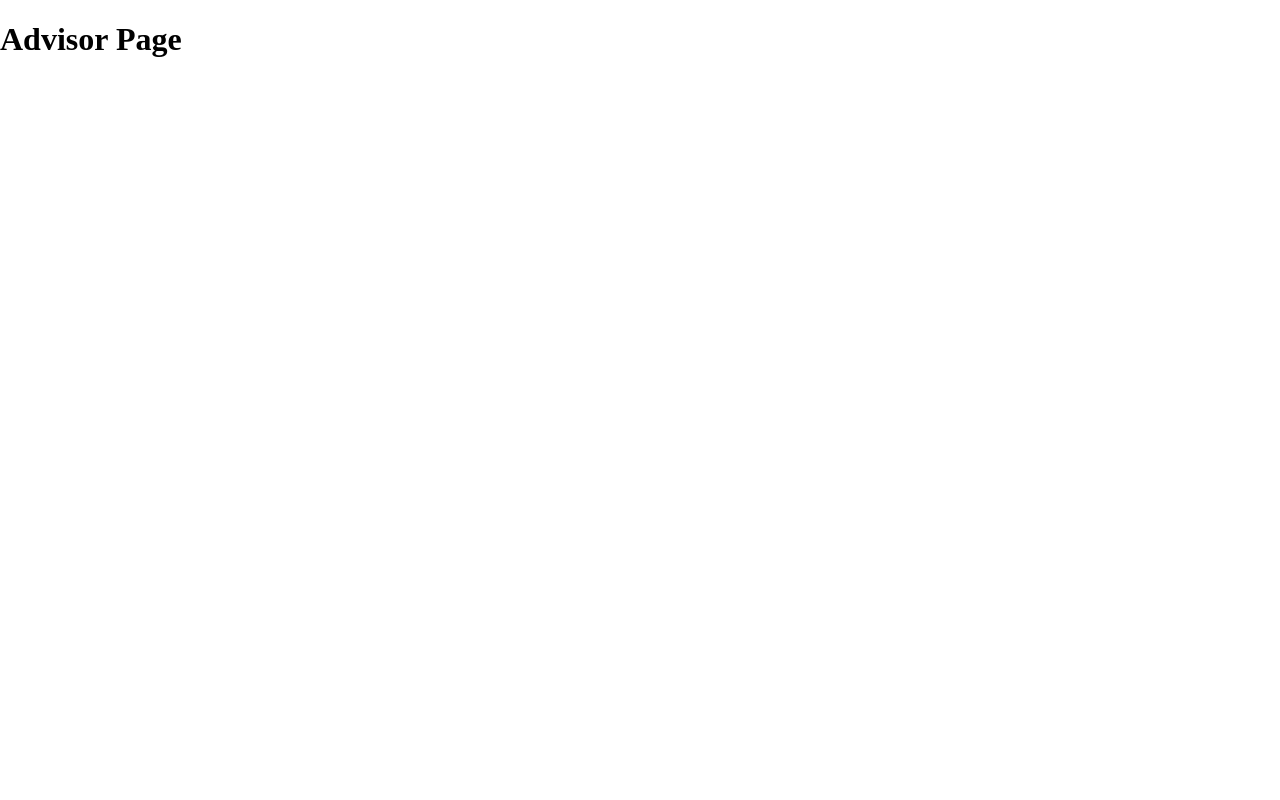
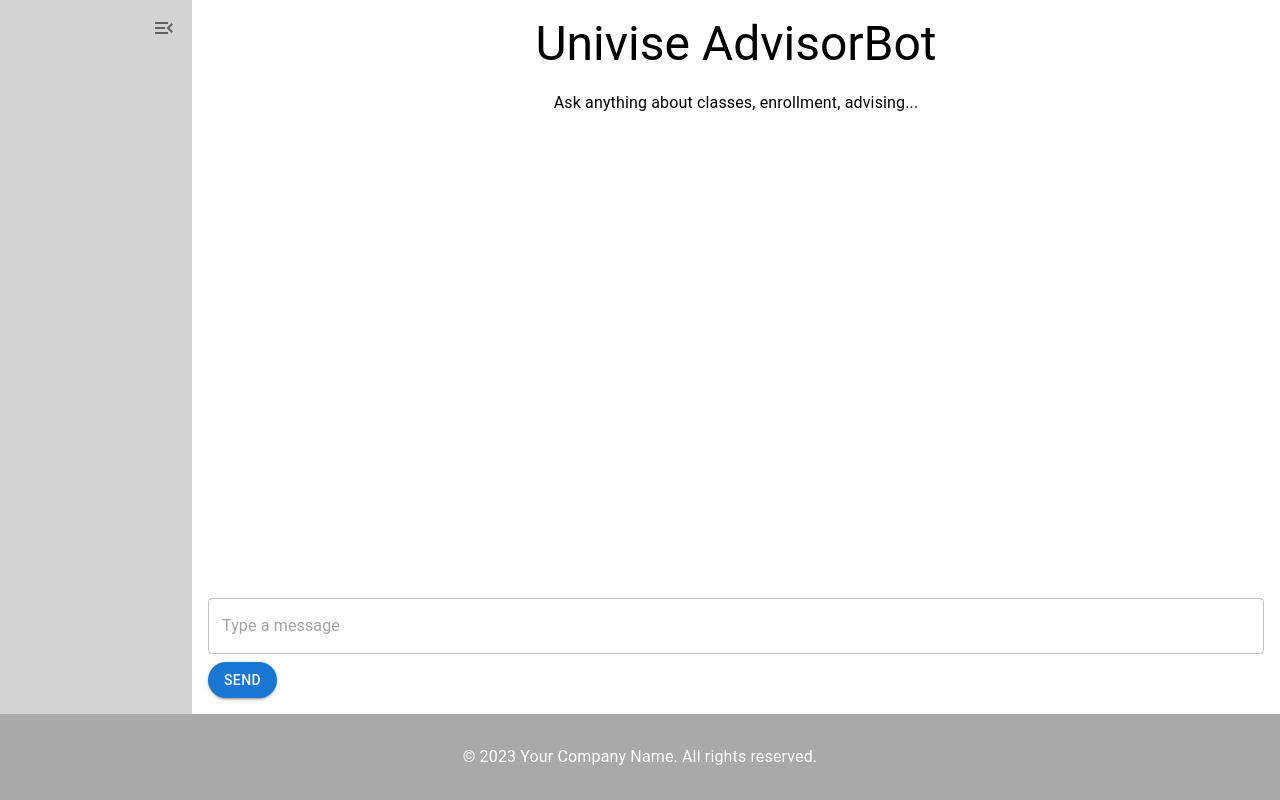
Before and after one commit to Aaryush1/Univise, a React (Vite) app in the folder frontend/: page /advisor in a window 1280 px wide. Built offline with nearby package versions, Linux system fonts and the light colour scheme.

Commit message:
finished initial set up of Sidebar, Chat, and architecture of Advisor.tsx

```diff
--- a/frontend/package.json
+++ b/frontend/package.json
@@ -11,6 +11,7 @@
   "dependencies": {
     "@emotion/react": "^11.11.1",
     "@emotion/styled": "^11.11.0",
+    "@mui/icons-material": "^5.14.16",
     "@mui/material": "^5.14.17",
     "react": "^18.2.0",
     "react-dom": "^18.2.0",
--- /dev/null
+++ b/frontend/src/components/AdvisorPage/Chat.tsx
@@ -0,0 +1,54 @@
+// src/components/AdvisorPage/Chat.tsx
+import { Box, Typography, TextField, Button } from '@mui/material';
+import React from 'react';
+
+const Chat: React.FC = () => {
+  return (
+    <Box
+      sx={{
+        display: 'flex',
+        flexDirection: 'column',
+        justifyContent: 'space-between', // pushes header and footer to the ends of the container
+        height: '100%', // takes full height available
+      }}
+    >
+      <Box sx={{ padding: 2 }}>
+        {/* Title */}
+        <Typography
+          variant="h3" // Makes the title text larger
+          component="h1"
+          gutterBottom
+          sx={{ textAlign: 'center' }} // Centers the title text
+        >
+          Univise AdvisorBot
+        </Typography>
+        {/* Subtitle */}
+        <Typography
+          variant="subtitle1"
+          gutterBottom
+          sx={{ textAlign: 'center' }} // Centers the subtitle text
+        >
+          Ask anything about classes, enrollment, advising...
+        </Typography>
+      </Box>
+
+      {/* Placeholder for chat messages goes here */}
+      <Box component="span" sx={{ flexGrow: 1 }} />
+
+      {/* Input area */}
+      <Box sx={{ padding: 2 }}>
+        <TextField
+          fullWidth
+          variant="outlined"
+          placeholder="Type a message"
+          sx={{ borderRadius: 25, mb: 1 }} // make input oval-shaped
+        />
+        <Button variant="contained" sx={{ borderRadius: 25 }}>
+          Send
+        </Button>
+      </Box>
+    </Box>
+  );
+};
+
+export default Chat;
--- /dev/null
+++ b/frontend/src/components/AdvisorPage/Sidebar.tsx
@@ -0,0 +1,29 @@
+// src/components/AdvisorPage/Sidebar.tsx
+import React from 'react';
+import { Box, IconButton } from '@mui/material';
+import MenuOpenIcon from '@mui/icons-material/MenuOpen';
+
+type SidebarProps = {
+  toggleSidebar: () => void;
+};
+
+const Sidebar: React.FC<SidebarProps> = ({ toggleSidebar }) => {
+  return (
+    <Box
+      sx={{
+        width: '15%',
+        height: '100vh',
+        bgcolor: 'lightgrey',
+        display: 'flex',
+        flexDirection: 'column',
+      }}
+    >
+      <IconButton onClick={toggleSidebar} sx={{ alignSelf: 'flex-end', m: 1 }}>
+        <MenuOpenIcon />
+      </IconButton>
+      {/* Additional sidebar content goes here */}
+    </Box>
+  );
+};
+
+export default Sidebar;
--- a/frontend/src/pages/Advisor.tsx
+++ b/frontend/src/pages/Advisor.tsx
@@ -1,11 +1,38 @@
+// src/pages/AdvisorPage.tsx
+import React, { useState } from 'react';
+import { Box, IconButton } from '@mui/material';
+import Sidebar from '../components/AdvisorPage/Sidebar';
+import Chat from '../components/AdvisorPage/Chat'; // Import the Chat component
+import Footer from '../components/shared/Footer';
+import MenuIcon from '@mui/icons-material/Menu'; // Import the Menu icon for the toggle button
 
-function Advisor() {
-    return (
-      <div>
-        <h1>Advisor Page</h1>
-        {/* Other components will go here */}
-      </div>
-    );
-  }
+const AdvisorPage: React.FC = () => {
+  const [sidebarVisible, setSidebarVisible] = useState(true);
 
-  export default Advisor;
+  return (
+    <Box sx={{ display: 'flex', flexDirection: 'column', height: '100vh' }}>
+      <Box sx={{ display: 'flex', flexGrow: 1, overflow: 'hidden' }}>
+        {sidebarVisible && <Sidebar toggleSidebar={() => setSidebarVisible(false)} />}
+        <Box sx={{ flexGrow: 1 }}>
+          {!sidebarVisible && (
+            <IconButton
+              onClick={() => setSidebarVisible(true)}
+              sx={{
+                position: 'absolute',
+                top: 0,
+                left: 0,
+                zIndex: 1201 // Ensure it's above other content
+              }}
+            >
+              <MenuIcon />
+            </IconButton>
+          )}
+          <Chat />
+        </Box>
+      </Box>
+      <Footer />
+    </Box>
+  );
+};
+
+export default AdvisorPage;
```
Also changed, not shown: 1 other file (tests, documents, lock files or other folders).
